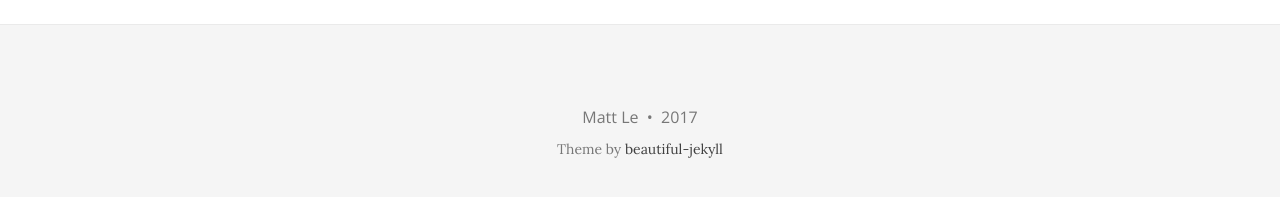
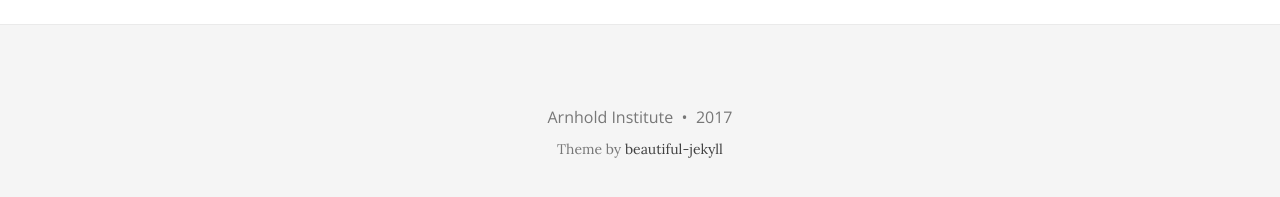
Before and after one commit to ArnholdInstitute/arnholdinstitute.github.io, a Jekyll site: the page built from index.html, in a window 1280 px wide and 900 px high, scrolled down 1111 px. Shown: the part 690-887 px from the top of the window. Built offline with Jekyll 4.4.1, drawn with Linux system fonts in a browser that asks for light colours; nearby versions of some CDN libraries; the list of posts is cut into pages by our own code.

Commit message:
Change author

```diff
--- a/_config.yml
+++ b/_config.yml
@@ -43,7 +43,7 @@ avatar: "/img/avatar-icon.png"
 # Change all these values or delete the ones you don't want.
 # Important: you must keep the "name" parameter, everything else you can remove
 author:
-  name: Matt Le
+  name: Arnhold Institute
 
 # Select which links to show in the footer
 footer-links-active:
```
